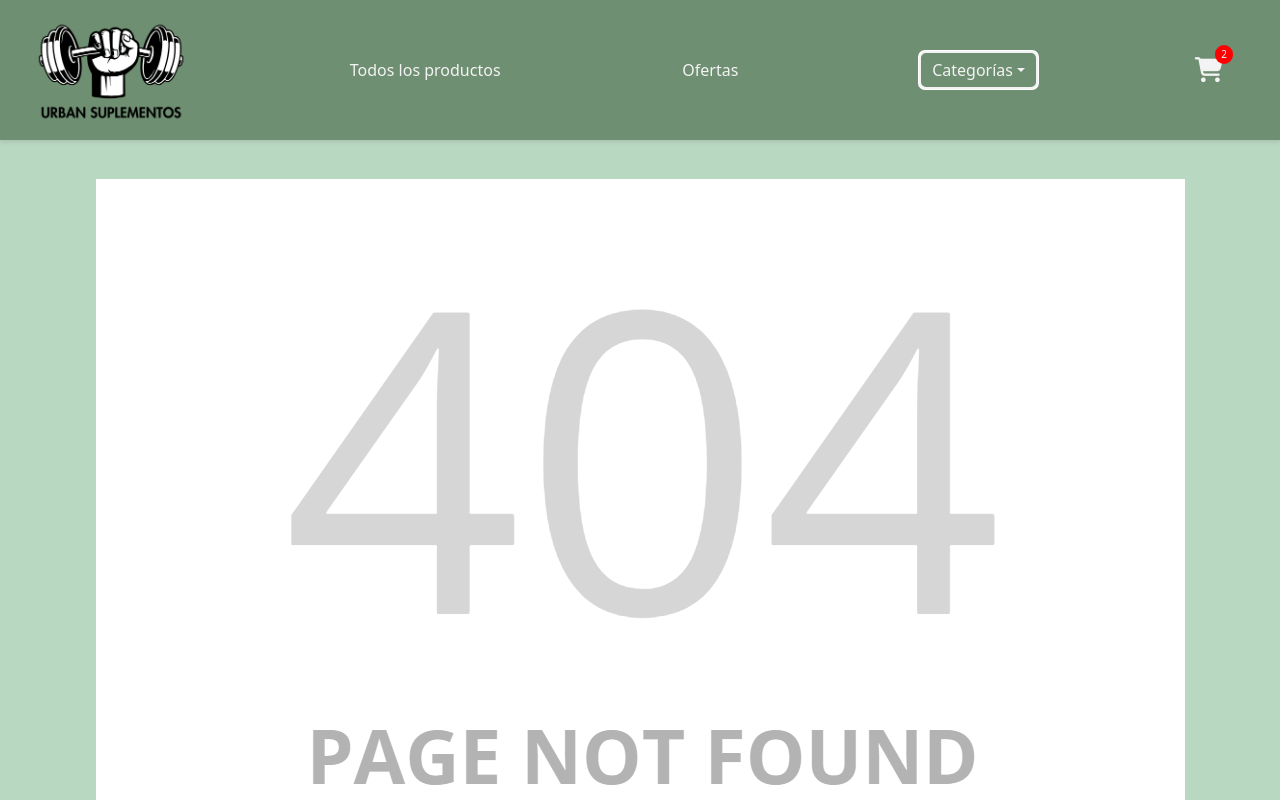
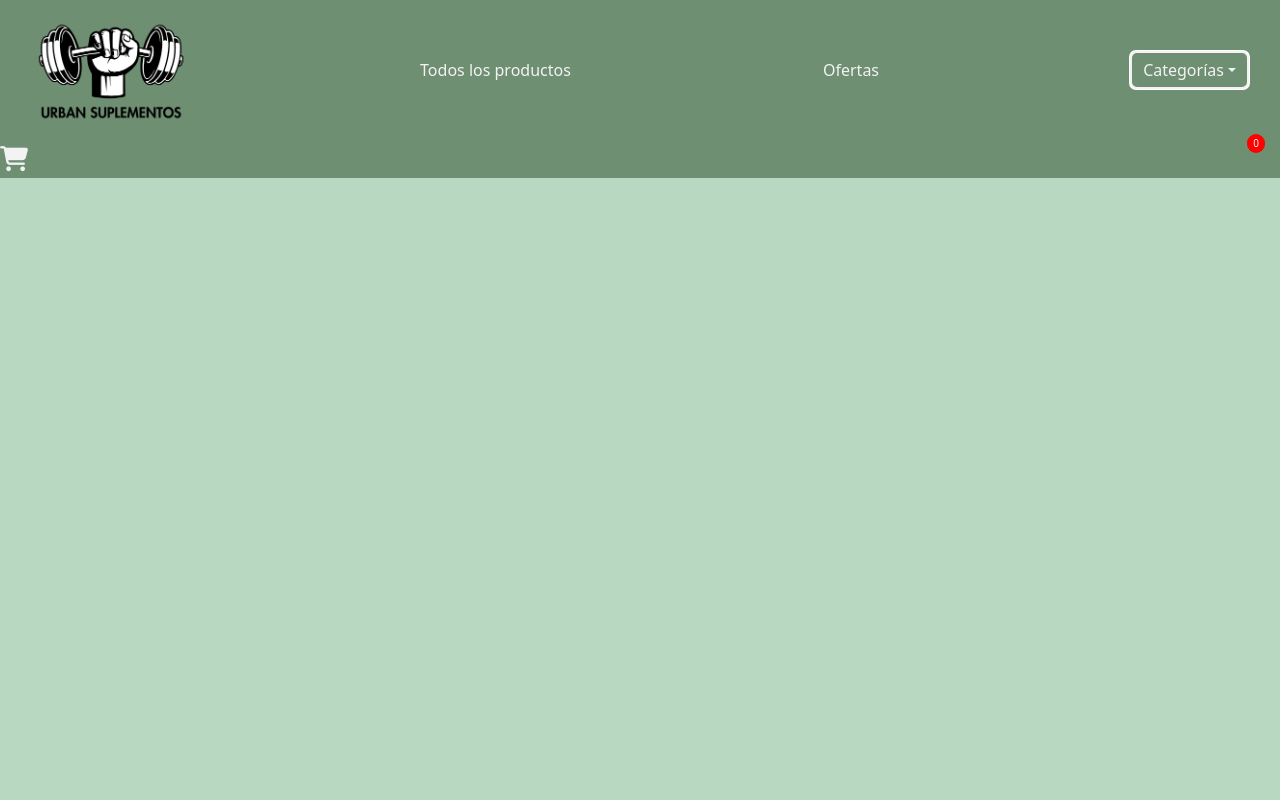
Before and after one commit to natiortu/react-coderhouse, a React (Vite) app: page /cart in a window 1280 px wide. Shown: the top 800 px of the page. Built offline with nearby package versions, Linux system fonts and the light colour scheme.

Commit message:
Conceptos vistos en clase 6

```diff
--- a/src/App.jsx
+++ b/src/App.jsx
@@ -7,22 +7,25 @@ import ItemDetailContainer from './components/ItemDetailContainer'
 import Navbar from './components/Navbar'
 import { BrowserRouter, Routes, Route } from 'react-router-dom';
 import NotFound from './components/NotFound';
+import { CartProvider } from './context/CartContext';
+import CartWidget from './components/CartWidget';
 
 function App() {
 
   return (
     <BrowserRouter>
-      <Navbar />
+      <CartProvider>
+        <Navbar />
 
-      <Routes>
+        <Routes>
+          <Route path='/' element={<ItemListContainer greeting="Bienvenido a Urban Suplementos" />} />
+          <Route path='/categories/:category' element={<ItemListContainer greeting="Categoría: " />} />
+          <Route path='/item/:id' element={<ItemDetailContainer />} />
+          <Route path='/cart' element={<CartWidget/> } />
+          <Route path='*' element={<NotFound />} />
+        </Routes>
 
-        <Route path= '/' element={<ItemListContainer greeting="Bienvenido a Urban Suplementos" />}/>
-        <Route path= '/categories/:category' element={<ItemListContainer greeting="Categoría: " />}/>
-        <Route path= '/item/:id' element={ <ItemDetailContainer />} />
-        <Route path='*' element={ <NotFound />} />
-
-      </Routes>
-
+      </CartProvider>
     </BrowserRouter>
   )
 }
--- a/src/components/CartIcon.jsx
+++ b/src/components/CartIcon.jsx
@@ -1,10 +1,15 @@
 import "../css/CartIcon.css"
+import { useContext } from "react"
+import { CartContext } from "../context/CartContext";
 
 const CartIcon = () => {
+
+  const {cartQuantity} = useContext(CartContext);
+
   return (
     <div className="nav-icon-cart">
       <i className="fa-solid fa-cart-shopping nav-icon-cart"></i>
-      <span className="cart-badge"> 2</span>
+      <span className="cart-badge"> {cartQuantity()} </span>
     </div>
   );
 };
--- a/src/components/CartWidget.jsx
+++ b/src/components/CartWidget.jsx
@@ -3,9 +3,9 @@ import CartIcon from "./CartIcon"
 
 const CartWidget = () => {
 
-    return(
+    return (
         <div className="div-nav">
-            <CartIcon/>
+            <CartIcon />
         </div>
     )
 }
--- a/src/components/ItemDetail.jsx
+++ b/src/components/ItemDetail.jsx
@@ -1,11 +1,18 @@
 import '../css/ItemDetail.css'
 import ItemCount from './ItemCount'
+import { useContext } from 'react'
+import { CartContext } from '../context/CartContext'
 
 const ItemDetail = ({ detalle }) => {
 
+  const {addItem, cart}= useContext(CartContext)
+
   const agregarProductos = (cantidad) => {
     console.log(`Compraste ${cantidad} productos`)
+    addItem(detalle, cantidad)
   }
+
+  console.log("carrito: " + cart);
 
   return (
     <div className='div-item-detail'>
--- a/src/components/ItemDetailContainer.jsx
+++ b/src/components/ItemDetailContainer.jsx
@@ -2,20 +2,26 @@ import React, { useEffect, useState } from 'react'
 import { getOneProduct, getProducts } from '../mock/AsyncService'
 import ItemDetail from './ItemDetail'
 import { useParams } from 'react-router-dom'
+import LoaderComponent from './LoaderComponent'
 
 const ItemDetailContainer = () => {
     const [detalle, setDetalle] = useState({})
     const { id } = useParams();
+    const [loading, setLoading] = useState(false);
 
     useEffect(() => {
+        setLoading(true)
         getOneProduct(id)
             .then((res) => setDetalle(res))
             .catch((error) => console.log(error))
+            .finally(() => setLoading(false))
     }, [id])
 
     return (
         <>
-            <ItemDetail detalle={detalle} />
+            {loading ? <LoaderComponent /> :
+                <ItemDetail detalle={detalle} />
+            }
         </>
     )
 }
--- a/src/components/ItemListContainer.jsx
+++ b/src/components/ItemListContainer.jsx
@@ -4,13 +4,16 @@ import { useEffect, useState } from 'react';
 import { getProducts } from '../mock/AsyncService';
 import ItemList from '../components/ItemList'
 import { useParams } from 'react-router-dom';
+import LoaderComponent from './LoaderComponent';
 
 const ItemListContainer = ({ greeting }) => {
 
     const [data, setData] = useState([])
     const { category } = useParams()
+    const [loading, setLoading] = useState(false);
 
     useEffect(() => {
+        setLoading(true);
         getProducts()
             .then((res) => {
                 if (category) {
@@ -20,13 +23,18 @@ const ItemListContainer = ({ greeting }) => {
                 }
             })
             .catch((error) => console.log(error))
+            .finally(() => setLoading(false))
     }, [category])
 
     return (
-        <div className="div-greeting">
-            {/* <h1 className="h1-greeting">{greeting}</h1> */}
-            <ItemList data={data} />
-        </div>
+        <>
+            {loading ? <LoaderComponent /> :
+                <div className="div-greeting">
+                    {/* <h1 className="h1-greeting">{greeting}</h1> */}
+                    <ItemList data={data} />
+                </div>
+            }
+        </>
     )
 }
 
--- /dev/null
+++ b/src/components/LoaderComponent.jsx
@@ -0,0 +1,12 @@
+import React from 'react'
+import { Spinner } from 'react-bootstrap'
+
+const LoaderComponent = () => {
+    return (
+        <div style= {{width: '100%', height: '85wh', display: 'flex', justifyContent:'center', alignItems: 'center'}}>
+            <Spinner animation='grow' variant='dark' />
+        </div>
+    )
+}
+
+export default LoaderComponent
--- a/src/components/Navbar.jsx
+++ b/src/components/Navbar.jsx
@@ -2,8 +2,13 @@ import "../css/Navbar.css"
 import CartWidget from "./CartWidget"
 import { NavLink } from "react-router-dom"
 import Dropdown from 'react-bootstrap/Dropdown';
+import { useContext } from "react";
+import { CartContext } from "../context/CartContext";
+import { Nav } from "react-bootstrap";
 
 const Navbar = () => {
+
+    const {cart} = useContext(CartContext);
 
     return (
         <nav className='nav-container'>
@@ -29,7 +34,8 @@ const Navbar = () => {
                 </Dropdown.Menu>
             </Dropdown>
 
-            <CartWidget />
+            {/* render condicional */}
+            { cart.length > 0 && <NavLink to='/cart' style={'text-decoration: none'} > <CartWidget /> </NavLink> }
         </nav>
     )
 }
--- /dev/null
+++ b/src/context/CartContext.jsx
@@ -0,0 +1,62 @@
+import { createContext, useState } from "react";
+
+export const CartContext = createContext()
+
+export const CartProvider = ({children}) => {
+
+    const [cart, setCart]= useState([])
+
+    //funciones para modificar el carrito
+
+    //agregar item
+    const addItem = (item, qty) => {
+        //item duplicado
+        if (isInCart(item.id)) {
+            const carritoActualizado = cart.map((prod) => {
+                if (prod.id === item.id) {
+                    //actualizar cantidad del producto
+                    return {...prod, quantity: prod.quantity + qty};
+                } else {
+                    //devolver el producto como está
+                    return prod;
+                }
+            })
+
+            setCart(carritoActualizado);
+        } else {
+            //item nuevo
+            setCart([...cart, {...item, quantity: qty}])
+        }
+    }
+
+    //borrar carrito
+    const clear = ()=>{
+        setCart([])
+    }
+
+    //eliminar item
+    const removeItem = (id) => {
+        setCart(cart.filter((prod)=> prod.id !== id))
+    }
+
+    //saber si un item está en el carrito
+    const isInCart = (id) => {
+        return cart.some((prod) => prod.id === id)
+    }
+
+    //total a pagar
+    const cartTotal = () => {
+        return cart.reduce((acc, prod) => acc += prod.quantity * prod.price, 0);
+    }
+
+    //total de items
+    const cartQuantity = () => {
+        return cart.reduce((acc, prod) => acc += prod.quantity, 0);
+    }
+
+    return(
+        <CartContext.Provider value={{cart, clear, addItem, removeItem, isInCart, cartQuantity, cartTotal}}>
+            {children}
+        </CartContext.Provider>
+    )
+}
```
Also changed, not shown: src/components/Cart.jsx (added, +16 -0 lines), src/components/CartView.jsx (added, +11 -0 lines), src/components/EmptyCart.jsx (added, +14 -0 lines).
